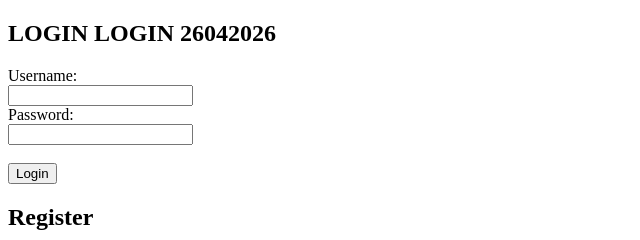
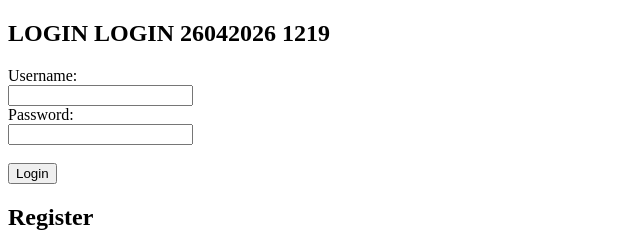
Before and after one commit to vinayk01/nodejs, a website: page login.html in a window 1280 px wide. Shown: the top 240 px of the page, 0-640 px from the left. Drawn offline with Linux system fonts and the light colour scheme.

Commit message:
122026042026

```diff
--- a/login.html
+++ b/login.html
@@ -6,7 +6,7 @@
     <title>Login Page</title>
 </head>
 <body>
-    <h2>LOGIN LOGIN 26042026</h2>
+    <h2>LOGIN LOGIN 26042026 1219</h2>
     <form action="/login" method="POST">
         <label for="username">Username:</label><br>
         <input type="text" id="username" name="username" required><br>
```
